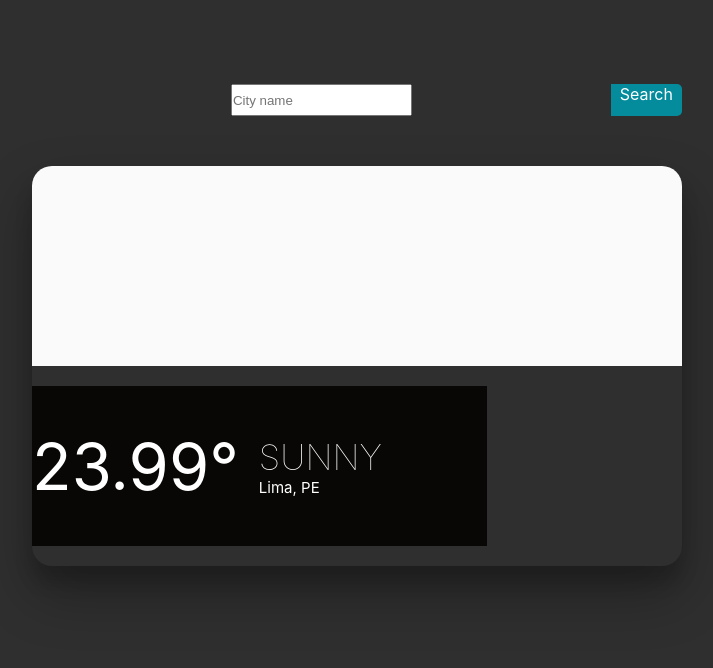
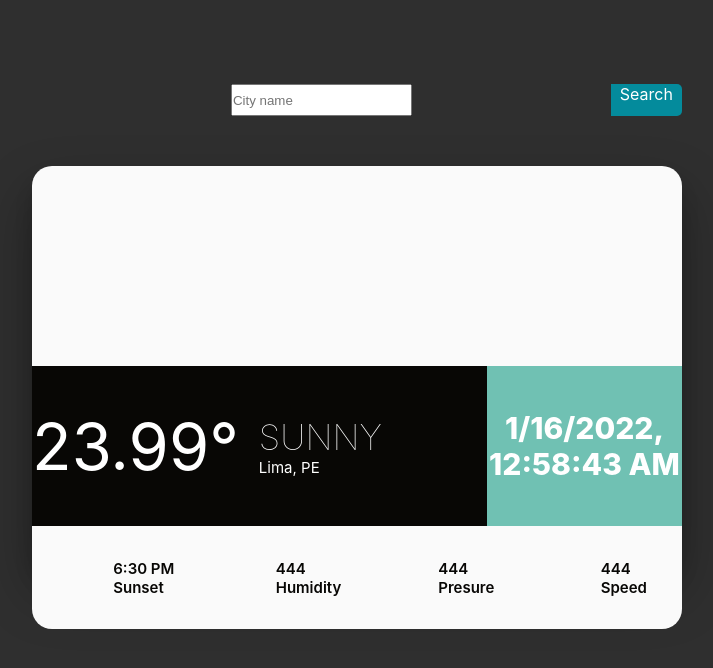
Before and after one commit to patricio0312rev/react-open-weather-api, a React (Create React App) app: page / in a window 1280 px wide. Shown: the top 668 px of the page, without its empty margins (283-996 px from the left). Built offline with nearby package versions, Linux system fonts and the light colour scheme; no server answers; some icons are missing.

Commit message:
Añadiendo datos adicionales al componente WeatherDetails

```diff
--- a/src/components/weather-details/weather-details.component.jsx
+++ b/src/components/weather-details/weather-details.component.jsx
@@ -17,6 +17,55 @@
                     <div className="place">Lima, PE</div>
                 </div>
             </div>
+
+            <div className="date">{new Date().toLocaleString()}</div>
+
+            <div className="extra-temp">
+                <div className="temp-info-minmax">
+                    <div className="two-sided-section">
+                        <p>
+                            <i className={"wi wi-sunset"}></i>
+                        </p>
+                        <p className="extra-info-leftside">
+                            6:30 PM <br />
+                            Sunset
+                        </p>
+                    </div>
+
+                    <div className="two-sided-section">
+                        <p>
+                            <i className={"wi wi-humidity"}></i>
+                        </p>
+                        <div className="extra-info-leftside">
+                            444 <br/>
+                            Humidity
+                        </div>
+                    </div>
+                </div>
+
+                <div className="temp-info-minmax">
+                    <div className="two-sided-section">
+                        <p>
+                            <i className={"wi wi-rain"}></i>
+                        </p>
+                        <div className="extra-info-leftside">
+                            444 <br/>
+                            Presure
+                        </div>
+                    </div>
+
+                    <div className="two-sided-section">
+                        <p>
+                            <i className={"wi wi-strong-wind"}></i>
+                        </p>
+                        <div className="extra-info-leftside">
+                            444 <br/>
+                            Speed
+                        </div>
+                    </div>
+
+                </div>
+            </div>
         </article>
     );
 }
```
